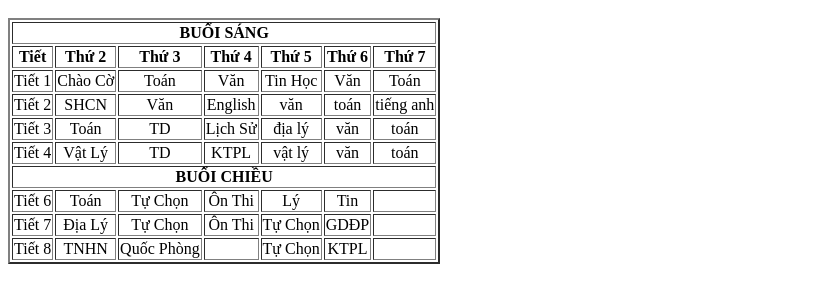
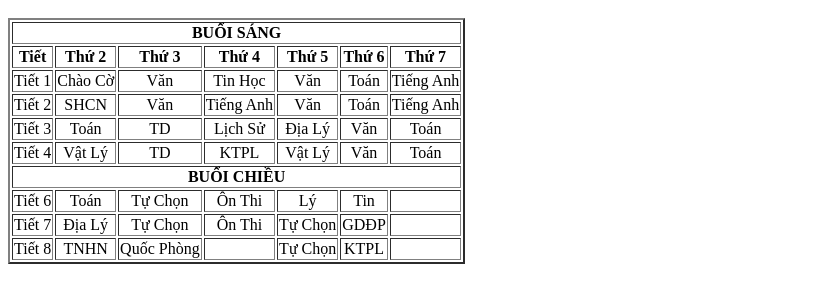
Before and after one commit to nguyentrieuan201-cell/me, a plain HTML site: page index.html in a window 1280 px wide. Shown: the part 48-350 px from the top of the page, without its empty margins (0-830 px from the left). Drawn offline with Linux system fonts and the light colour scheme.

Commit message:
Update index.html

```diff
--- a/index.html
+++ b/index.html
@@ -19,16 +19,16 @@
         <th>Thứ 7</th>
       </tr>
       <tr>
-        <td>Tiết 1</td> <td>Chào Cờ</td> <td>Toán</td><td>Văn</td><td>Tin Học</td><td>Văn</td><td>Toán</td>
+        <td>Tiết 1</td> <td>Chào Cờ</td> <td>Văn</td><td> Tin Học</td><td> Văn</td><td> Toán</td><td>Tiếng Anh</td>
       </tr>
       <tr>
-        <td>Tiết 2</td> <td>SHCN</td> <td>Văn</td> <td>English</td><td>văn</td><td>toán</td><td>tiếng anh</td>
+        <td>Tiết 2</td> <td>SHCN</td> <td>Văn</td> <td>Tiếng Anh</td><td>Văn</td><td>Toán</td><td> Tiếng Anh</td>
       </tr>
       <tr>
-        <td>Tiết 3</td> <td>Toán</td> <td>TD</td> <td>Lịch Sử</td><td>địa lý</td><td>văn</td><td>toán</td>
+        <td>Tiết 3</td> <td>Toán</td> <td>TD</td> <td>Lịch Sử</td><td>Địa Lý</td><td>Văn</td><td>Toán</td>
       </tr>
       <tr>
-        <td>Tiết 4</td> <td>Vật Lý</td> <td>TD</td> <td>KTPL</td><td>vật lý</td><td>văn</td><td>toán</td>
+        <td>Tiết 4</td> <td>Vật Lý</td> <td>TD</td> <td>KTPL</td><td>Vật Lý</td><td>Văn</td><td>Toán</td>
       </tr>
       <tr>
         <td colspan="7"><b>BUỔI CHIỀU</b></td>
```
